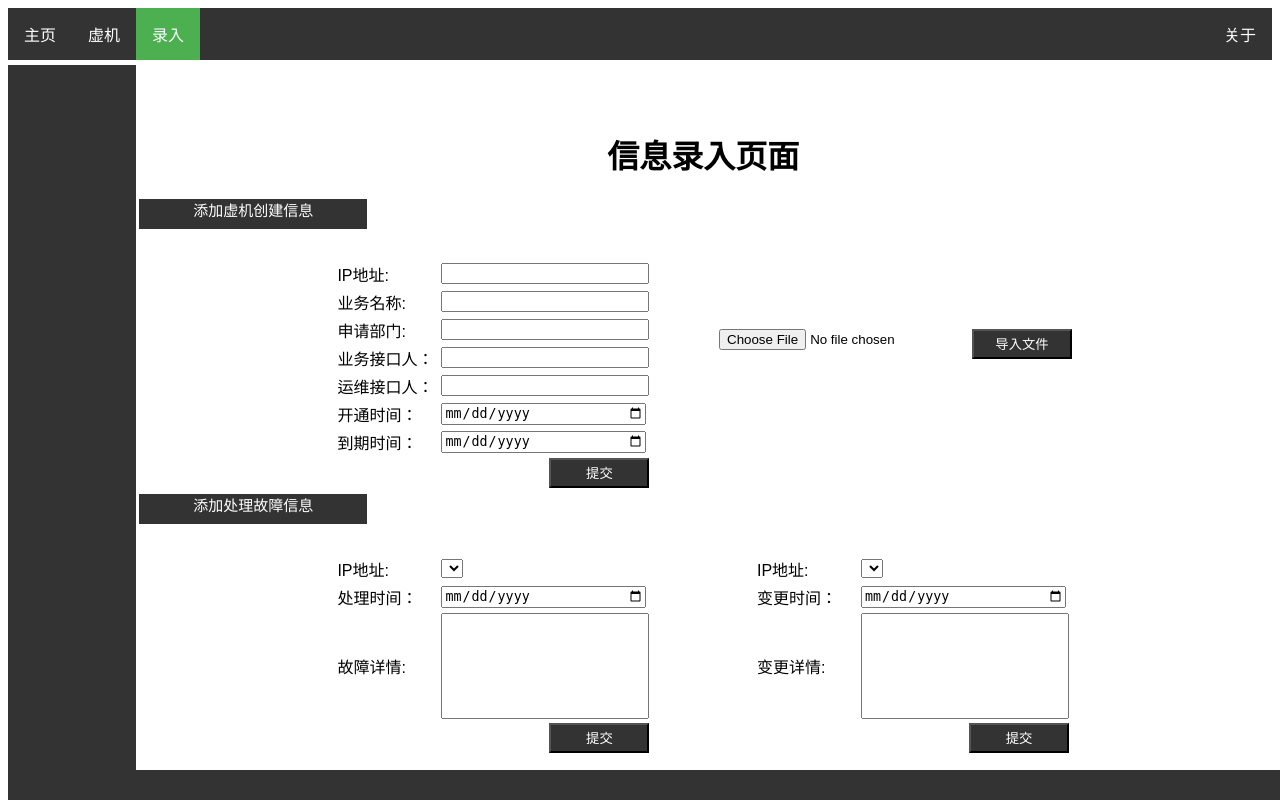
After one commit to laiyuan86/studyweb, a Django app: page /add/ in a window 1280 px wide. The commit adds this page. Run offline with Django 3.2, Linux system fonts and the light colour scheme; data that the repository does not hold is empty.

Commit message:
增加按时间范围查询，增加导入csv文件. 重新分布页面.

```diff
--- a/myweb/templates/myweb/about.html
+++ b/myweb/templates/myweb/about.html
@@ -10,7 +10,7 @@
 <ul>
     <li><a href="/">主页</a> </li>
     <li><a href="/vmsinfo">虚机</a> </li>
-    <li><a href="/contact">联系</a></li>
+    <li><a href="/add">录入</a></li>
     <li style="float: right"><a class="active" href="/about">关于</a> </li>
 </ul>
 <div class="leftmenu"></div>
--- /dev/null
+++ b/myweb/templates/myweb/add.html
@@ -0,0 +1,206 @@
+<!DOCTYPE html>
+<html lang="en">
+<head>
+    <meta charset="UTF-8">
+    <title>录入</title>
+    <link rel="stylesheet" type="text/css" href="/static/myweb/css/mystyle.css">
+    <link rel="stylesheet" href="/static/myweb/css/jquery-ui.css">
+    <link rel="stylesheet" href="/static/myweb/css/style.css">
+    <script type="text/javascript" src="/static/myweb/js/jquery-3.3.1.min.js"></script>
+    <script type="text/javascript" src="/static/myweb/js/highcharts.js"></script>
+    <script type="text/javascript" src="/static/myweb/js/jquery-ui.js"></script>
+    <script type="text/javascript">
+        $(function () {
+            $("#createtime").datepicker({dateFormat: "yy-mm-dd"});
+        })
+        $(function () {
+            $("#endtime").datepicker({dateFormat: "yy-mm-dd"});
+        })
+        $(function () {
+            $("#dealtime").datepicker({dateFormat: "yy-mm-dd"});
+        })
+        $(function () {
+            $("#changetime").datepicker({dateFormat: "yy-mm-dd"});
+        })
+        function check() {
+            if($("#ipaddr").val()==""){
+                alert("请输入IP地址");
+                return false
+            }
+            if($("#yewu").val()==""){
+                alert("请输入业务名称");
+                return false
+            }
+            if($("#sqbm").val()==""){
+                alert("请输入申请部门");
+                return false
+            }
+            if($("#yewjkr").val()==""){
+                alert("请输入业务接口人");
+                return false
+            }
+            if($("#yunwjkr").val()==""){
+                alert("请输入运维接口人");
+                return false
+            }
+            if($("#createtime").val()==""){
+                alert("请输入创建时间");
+                return false
+            }
+            if($("#endtime").val()==""){
+                alert("请输入到期时间");
+                return false
+            }
+            return true;
+        }
+        function check1() {
+            if($('#dealtime').val()==""){
+                alert("请输入处理时间");
+                return false
+            }
+            if($("#guzhangxq").val()==""){
+                alert("请输入故障详情");
+                return false
+            }
+            return true;
+        }
+        function check2() {
+            if($('#changetime').val()==""){
+                alert("请输入变更机器IP地址");
+                return false
+            }
+            if($('#biangengxq').val()==""){
+                alert("请输入变更详情");
+                return false
+            }
+            return true;
+        }
+    </script>
+</head>
+<body>
+<div>
+    <ul>
+        <li><a href="/">主页</a> </li>
+        <li><a href="/vmsinfo">虚机</a> </li>
+        <li><a class="active" href="/add">录入</a></li>
+        <li style="float: right"><a href="/about">关于</a> </li>
+    </ul>
+    <div class="container">
+        <h1 style="text-align: center; font-family: 'Trebuchet MS'">信息录入页面</h1>
+        <div style="height: 280px; width: 100%">
+            <div style="background-color: #333333; height: 30px; width: 20%; margin-left: 5px">
+                <p style="font-size: 15px; text-align: center; color: white">添加虚机创建信息</p>
+            </div>
+            <div style="float: right; margin-top: 100px; padding-right: 200px">
+                <form action="/getfile/" method="post" enctype="multipart/form-data">
+                    {% csrf_token %}
+                    <input type="file" name="uploadfile">
+                    <input style="width: 100px; height: 30px; background-color: #333333; float: right; color: white" type="submit" value="导入文件">
+                </form>
+            </div>
+            <div style="padding-left: 200px; margin-top: 30px">
+                <form action="/insertdata" method="get" onsubmit="return check()">
+                    <table>
+                        <tr>
+                            <td style="width: 100px">IP地址:</td>
+                            <td><input name="ip" type="text" id="ipaddr" style="width: 200px"></td>
+                        </tr>
+                        <tr>
+                            <td style="width: 100px">业务名称:</td>
+                            <td><input name="yewu" type="text" id="yewu" style="width: 200px"></td>
+                        </tr>
+                        <tr>
+                            <td style="width: 100px">申请部门:</td>
+                            <td><input name="bumen" type="text" id="sqbm" style="width: 200px"></td>
+                        </tr>
+                        <tr>
+                            <td style="width: 100px">业务接口人：</td>
+                            <td><input name="yewujkr" type="text" id="yewjkr" style="width: 200px"></td>
+                        </tr>
+                        <tr>
+                            <td style="width: 100px">运维接口人：</td>
+                            <td><input name="yunweijkr" type="text" id="yunwjkr" style="width: 200px"></td>
+                        </tr>
+                        <tr>
+                            <td style="width: 100px">开通时间：</td>
+                            <td><input name="ctime" type="date" id="createtime" style="width: 200px"></td>
+                        </tr>
+                        <tr>
+                            <td style="width: 100px">到期时间：</td>
+                            <td><input name="etime" type="date" id="endtime" style="width: 200px"></td>
+                        </tr>
+                        <tr>
+                            <td></td>
+                            <td><input style="width: 100px; height: 30px; background-color: #333333; float: right; color: white" type="submit" value="提交"></td>
+                        </tr>
+                    </table>
+                </form>
+            </div>
+        </div>
+        <div style="height: 240px">
+            <div style="background-color: #333333; height: 30px; width: 20%; margin-left: 5px">
+                <p style="font-size: 15px; text-align: center; color: white">添加处理故障信息</p>
+            </div>
+            <div style="float: left; padding-left: 200px; padding-top: 30px">
+                <form action="/dealevent" method="get"  onsubmit="return check1()">
+                    <table>
+                        <tr>
+                            <td style="width: 100px">IP地址:</td>
+                            <td>
+                            <select name="sipo">
+                                {% for ip in ips %}
+                                <option style="width: 200px">{{ ip }}</option>
+                                {% endfor %}
+                            </select>
+                            </td>
+                        </tr>
+                        <tr>
+                            <td style="width: 100px">处理时间：</td>
+                            <td><input name="dealtime" type="date", id="dealtime" style="width: 200px"></td>
+                        </tr>
+                        <tr>
+                            <td style="width: 100px">故障详情:</td>
+                            <td><input name="guzhang" type="text" id="guzhangxq" style="width: 200px; height: 100px"></td>
+                        </tr>
+                        <tr>
+                            <td></td>
+                            <td><input style="width: 100px; height: 30px; background-color: #333333; float: right; color: white" type="submit" value="提交"></td>
+                        </tr>
+                    </table>
+                </form>
+            </div>
+            <div style="float: right; padding-right: 200px; padding-top: 30px">
+                <form action="/vmchange" method="get" onsubmit="return check2()">
+                    <table>
+                        <tr>
+                             <td style="width: 100px">IP地址:</td>
+                             <td>
+                                 <select name="vmch">
+                                {% for ip in ips %}
+                                <option style="width: 200px">{{ ip }}</option>
+                                {% endfor %}
+                                </select>
+                             </td>
+                        </tr>
+                        <tr>
+                            <td style="width: 100px">变更时间：</td>
+                            <td><input name="bgtime" type="date" id="changetime" style="width: 200px"></td>
+                        </tr>
+                        <tr>
+                            <td style="width: 100px">变更详情:</td>
+                            <td><input name="bgxq" type="text" id="biangengxq" style="width: 200px; height: 100px"></td>
+                        </tr>
+                        <tr>
+                            <td></td>
+                            <td><input style="width: 100px; height: 30px; background-color: #333333; float: right; color: white" type="submit" value="提交"></td>
+                        </tr>
+                    </table>
+                </form>
+            </div>
+        </div>
+    </div>
+    <div class="leftmenu"></div>
+    <div class="yejiao"></div>
+</div>
+</body>
+</html>
--- a/myweb/templates/myweb/creatvms.html
+++ b/myweb/templates/myweb/creatvms.html
@@ -10,7 +10,7 @@
 <ul>
     <li><a href="/">主页</a> </li>
     <li><a class="active" href="/vmsinfo">虚机</a> </li>
-    <li><a href="/contact">联系</a></li>
+    <li><a href="/add">录入</a></li>
     <li style="float: right"><a href="/about">关于</a> </li>
 </ul>
     <div class="leftmenu"></div>
--- a/myweb/views.py
+++ b/myweb/views.py
@@ -1,7 +1,11 @@
 from django.shortcuts import render
 from django.http import HttpResponse, HttpResponseRedirect
+from django.views.decorators.csrf import csrf_protect
 from .dbhelp import execmysql
-import time, json
+import time
+import json
+import os
+import csv
 
 from .config import *
 
@@ -10,7 +14,17 @@ from .config import *
 
 def index(request):
     exmysql = execmysql(host, user, password, db)
-    nums = exmysql.get_events_nums()
+    setimes = []
+    rectime = request.GET.items()
+    for i in rectime:
+        setimes.append(i[1])
+    if setimes:
+        if setimes[0]:
+            nums = exmysql.get_events_nums_date(*setimes)
+        else:
+            nums = exmysql.get_events_nums()
+    else:
+        nums = exmysql.get_events_nums()
     data = {
         'name': '本周工作量',
         'data': nums
@@ -29,8 +43,10 @@ def news(request):
     return render(request, 'myweb/creatvms.html')
 
 
-def contact(request):
-    return render(request, 'myweb/contact.html')
+def add_event(request):
+    exmysql = execmysql(host, user, password, db)
+    ips = exmysql.search_data()[1]
+    return render(request, 'myweb/add.html', {'ips': ips})
 
 
 def insertdata(request):
@@ -81,9 +97,31 @@ def insert_vmchange(request):
     return HttpResponseRedirect('/')
 
 
-def time_select(request):
-    return render(request, 'myweb/times.html')
+@csrf_protect
+def get_files(request):
+    if request.method == 'POST':
+        ret = {'status': False, 'data': None, 'error': None}
+        try:
+            rcfile = request.FILES.get('uploadfile')
+            f = open(os.path.join('static', rcfile.name), 'wb')
+            for chunk in rcfile.chunks(chunk_size=1024):
+                print(chunk)
+                f.write(chunk)
+            ret['status'] = True
+            ret['data'] = os.path.join('static', rcfile.name)
+        except Exception as e:
+            ret['error'] = e
+        finally:
+            f.close()
+            csv_file = csv.reader(open(os.path.join('static', rcfile.name), 'r'))
+            print(csv_file)
+            exmysql = execmysql(host, user, password, db)
+            for vminfo in csv_file:
+                print(vminfo)
+                exmysql.insert_data(vminfo[0], vminfo[1], vminfo[2], vminfo[3], vminfo[4], vminfo[5], vminfo[6] )
+            return HttpResponseRedirect('/vmsinfo/')
+    return render(request, 'myweb/add.html')
 
 
 if __name__ == '__main__':
-    insertdata()
+    pass
--- a/static/myweb/css/mystyle.css
+++ b/static/myweb/css/mystyle.css
@@ -55,7 +55,7 @@ li a:hover{
     float: right;
     height: 100%;
     width: 90%;
-    margin-top: 5px;
+    margin-top: 50px;
 }
 
 .submit {
--- a/studyweb/settings.py
+++ b/studyweb/settings.py
@@ -26,6 +26,9 @@ SECRET_KEY = 'i)nq^@*d*ykx$9ug8d808!_rs97s@&*twz4)9@&w59m^dl&^2v'
 DEBUG = True
 
 ALLOWED_HOSTS = []
+
+APPEND_SLASH = False
+
 
 
 # Application definition
--- a/studyweb/urls.py
+++ b/studyweb/urls.py
@@ -21,11 +21,11 @@ urlpatterns = [
     path('admin/', admin.site.urls),
     path('', views.index),
     path('vmsinfo/', views.get_cvms_info),
-    path('contact', views.contact),
+    path('add/', views.add_event),
     path('about/', views.about),
     path('insertdata/', views.insertdata),
     path('hg/', views.get_hight_info),
     path('dealevent/', views.insert_deal_event),
     path('vmchange/', views.insert_vmchange),
-    path('time/', views.time_select),
+    path('getfile/', views.get_files),
 ]
```
Also changed, not shown: myweb/dbhelp.py (+27 -1 lines), myweb/templates/myweb/contact.html (deleted, +0 -19 lines), myweb/templates/myweb/index.html (+11 -159 lines), myweb/templates/myweb/times.html (deleted, +0 -19 lines).
